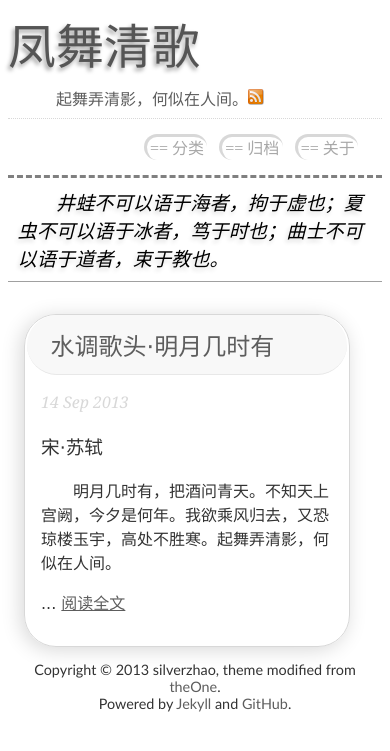
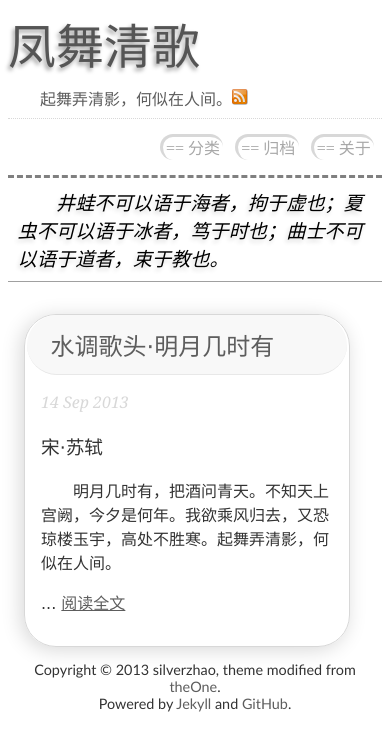
Before and after one commit to silverzhaojr/silverzhaojr.github.io, a Jekyll site: the page built from index.html, in a window 390 px wide. Shown: the top 751 px of the page. Built offline with Jekyll 4.4.1, drawn with Linux system fonts in a browser that asks for light colours; Markdown is read by kramdown in place of the engine named in the settings; the list of posts is cut into pages by our own code.

Commit message:
set padding of #nav.ul to 0

```diff
--- a/static/css/style.css
+++ b/static/css/style.css
@@ -59,14 +59,14 @@
 #logo .blogdesc {
     color: #5d5d5d;
     font-family: "KaiTi", sans-serif;
-    margin: 0.5em 0 0.5em 3em;
+    margin: 0.5em 0 0.5em 2em;
 }
 #nav ul {
-	text-align: right;
-	margin-right: 1em;
+    text-align: right;
+    padding: 0;
 }
 #nav li {
-	display: inline;
+    display: inline;
     margin-right: 0.5em;
     padding: 0.2em;
     border-top: 3px solid #d8d8d8;
@@ -83,9 +83,9 @@
     color: #888;
 }
 #logo .rss {
-	height: 1em;
-	width: 1em;
-	border: none;
+    height: 1em;
+    width: 1em;
+    border: none;
 }
 #nav a {
     color: #a8a8a8;
```
